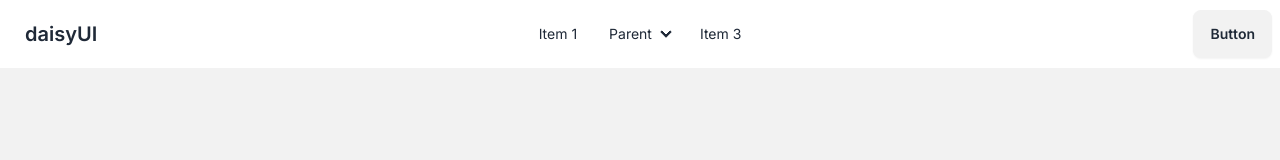
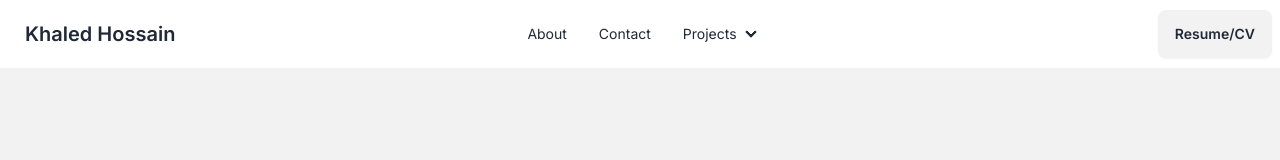
Before and after one commit to officialkhaled/officialkhaled.github.io, a Next.js app: page / in a window 1280 px wide. Shown: the top 160 px of the page. Built offline with nearby package versions, Linux system fonts and the light colour scheme.

Commit message:
navbar links' names updated

```diff
--- a/app/components/Navbar/index.tsx
+++ b/app/components/Navbar/index.tsx
@@ -25,52 +25,53 @@ const Navbar = () => {
             tabIndex={0}
             className="menu menu-sm dropdown-content mt-3 z-[1] p-2 shadow bg-base-100 rounded-box w-52"
           >
+            {/* Mobile Screen */}
             <li>
               <a href="#">About</a>
             </li>
             <li>
-              <a>Parent</a>
+              <a>Contact</a>
+            </li>
+            <li>
+              <a>Projects</a>
               <ul className="p-2">
                 <li>
-                  <a>Submenu 1</a>
+                  <a>Project 1</a>
                 </li>
                 <li>
-                  <a>Submenu 2</a>
+                  <a>Project 2</a>
                 </li>
               </ul>
             </li>
-            <li>
-              <a>Item 3</a>
-            </li>
           </ul>
         </div>
-        <a className="btn btn-ghost text-xl">daisyUI</a>
+        <a className="btn btn-ghost text-xl">Khaled Hossain</a>
       </div>
       <div className="navbar-center hidden lg:flex">
         <ul className="menu menu-horizontal px-1">
           <li>
-            <a>Item 1</a>
+            <a>About</a>
+          </li>
+          <li>
+            <a>Contact</a>
           </li>
           <li>
             <details>
-              <summary>Parent</summary>
+              <summary>Projects</summary>
               <ul className="p-2">
                 <li>
-                  <a>Submenu 1</a>
+                  <a>Project 1</a>
                 </li>
                 <li>
-                  <a>Submenu 2</a>
+                  <a>Project 2</a>
                 </li>
               </ul>
             </details>
           </li>
-          <li>
-            <a>Item 3</a>
-          </li>
         </ul>
       </div>
       <div className="navbar-end">
-        <a className="btn">Button</a>
+        <a className="btn">Resume/CV</a>
       </div>
     </div>
   );
```
